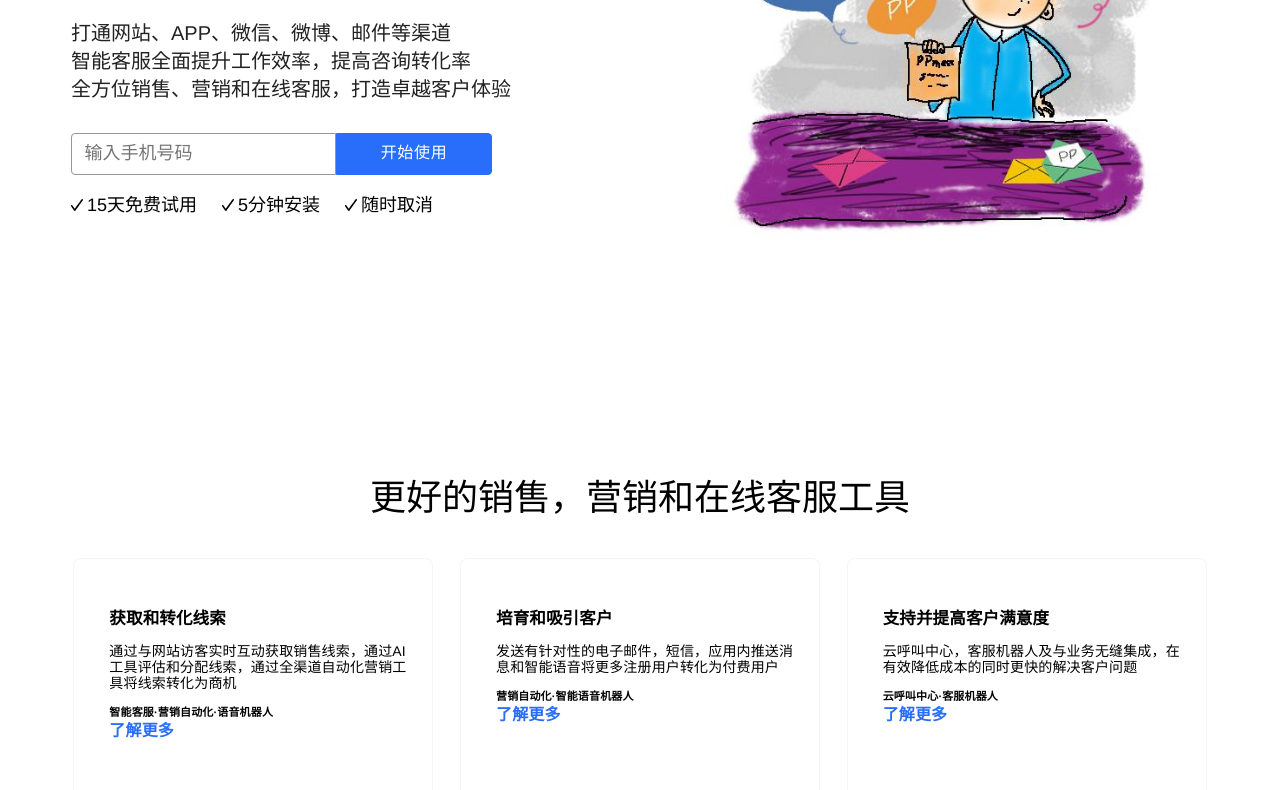
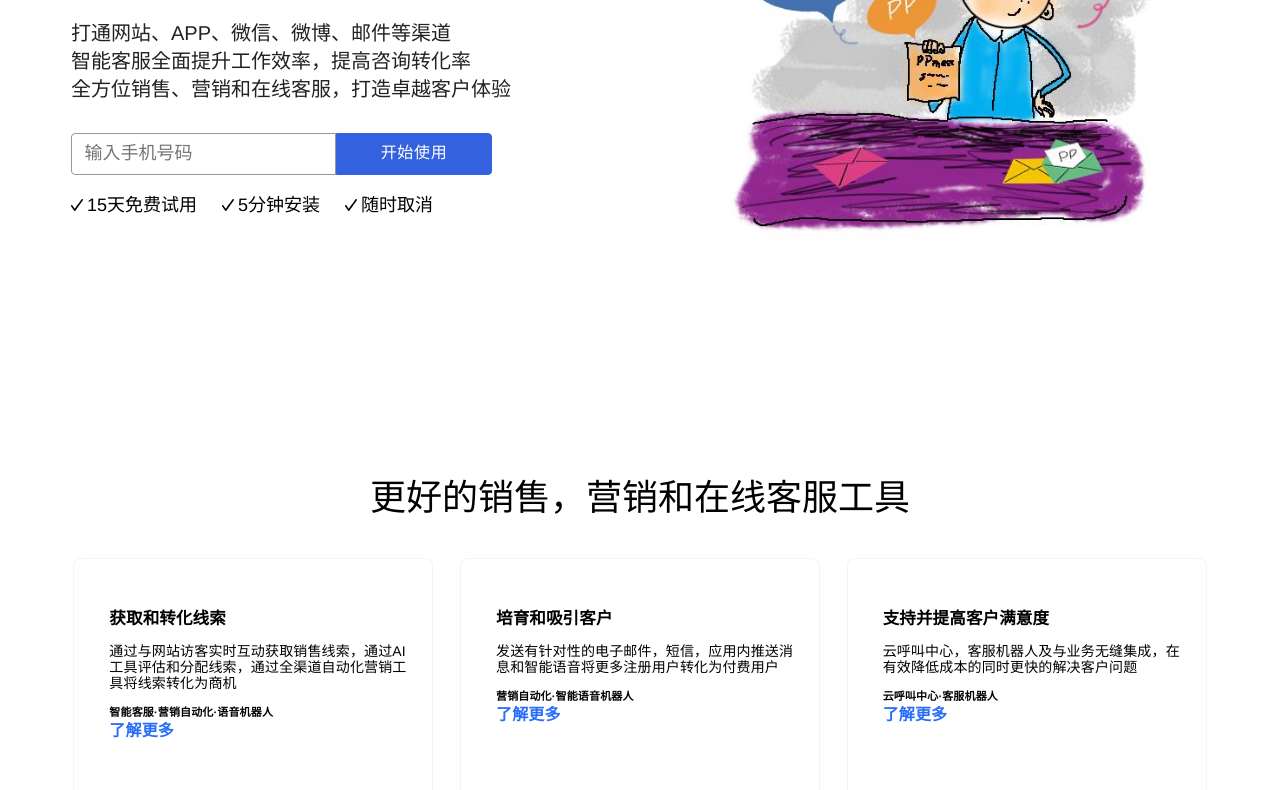
Before and after one commit to PPMESSAGE/ppmessage.cn, a Gatsby site: page / in a window 1280 px wide. Shown: the part 260-1050 px from the top of the page. Built offline with nearby package versions, Linux system fonts and the light colour scheme; Gatsby itself is replaced by a stand-in of ours; some packages are replaced by stand-ins of ours; what hex2rgba would draw is missing.

Commit message:
52 98 223

```diff
--- a/src/components/enteryourmobile.css
+++ b/src/components/enteryourmobile.css
@@ -54,8 +54,8 @@ button {
   -moz-appearance: none;
 
 
-  border-color: #286efa;
-  background: #286efa;
+  border-color: rgb(52,98,223);
+  background: rgb(52,98,223);
   color: #fff;
 }
 
```
